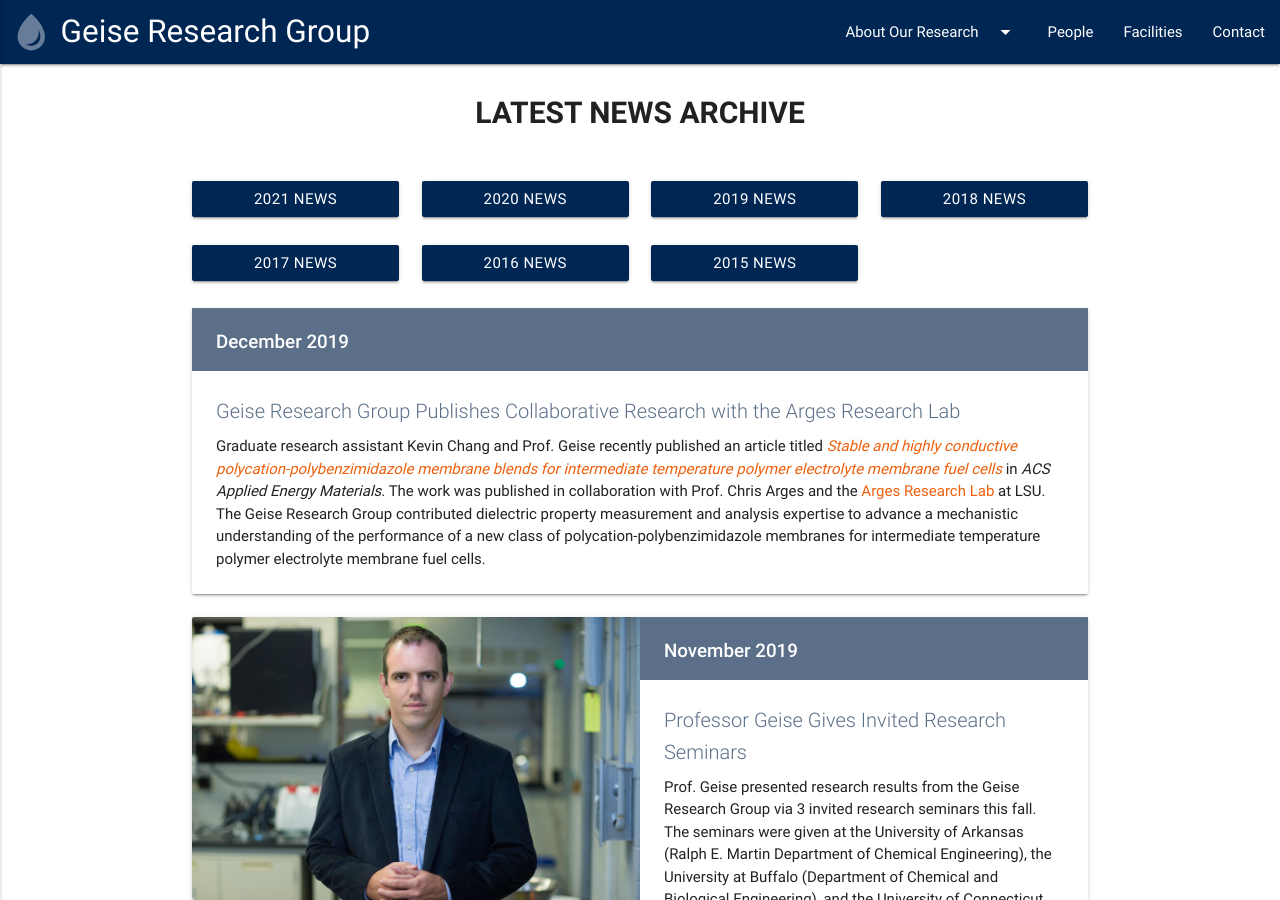
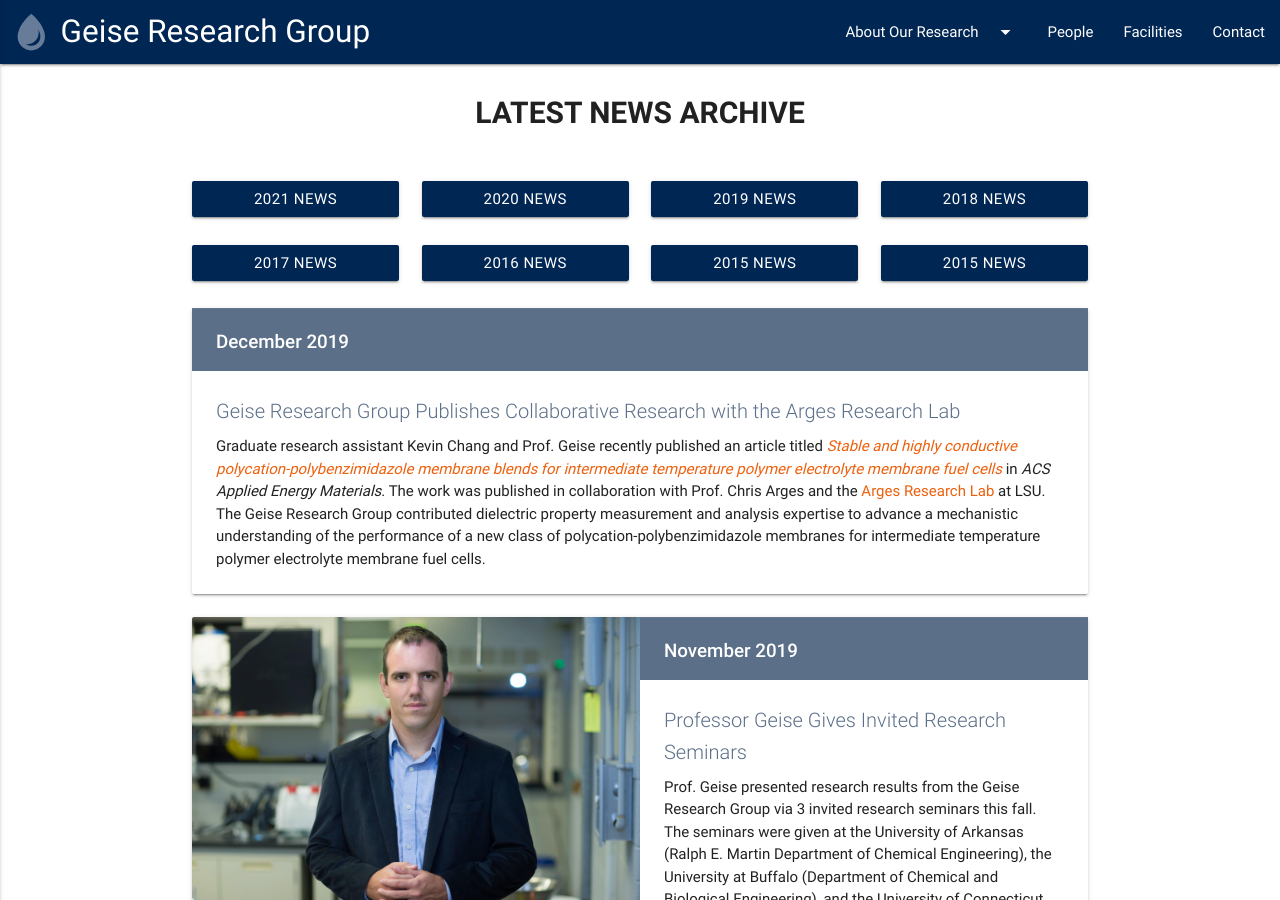
Before and after one commit to geisegroup/geisegroup.github.io, a Jekyll site: the page built from archive.md, in a window 1280 px wide and 900 px high. Built offline with Jekyll 4.4.1, drawn with Linux system fonts in a browser that asks for light colours; nearby versions of some CDN libraries.

Commit message:
Update news.html

```diff
--- a/_layouts/news.html
+++ b/_layouts/news.html
@@ -34,6 +34,10 @@ layout: default
 			{% assign SixYearsAgoFormat = currentYear | date:'%s' | minus:189345600 | date:"%Y" %}
 			<a href="{{ "/archive/" | append:SixYearsAgoFormat | absolute_url }}" class="waves-effect waves-light btn">{{ SixYearsAgoFormat }} News Archive</a>
 		</div>
+		<div class="col l3 m3 s6">
+			{% assign SevenYearsAgoFormat = currentYear | date:'%s' | minus:220903200 | date:"%Y" %}
+			<a href="{{ "/archive/" | append:SixYearsAgoFormat | absolute_url }}" class="waves-effect waves-light btn">{{ SixYearsAgoFormat }} News Archive</a>
+		</div>
 	</div>
 	<div class="row">
 		{% assign newsItems = site.newsItems | where_exp:"item","item.year == page.limitYear" | sort: 'date' | reverse %}
```
